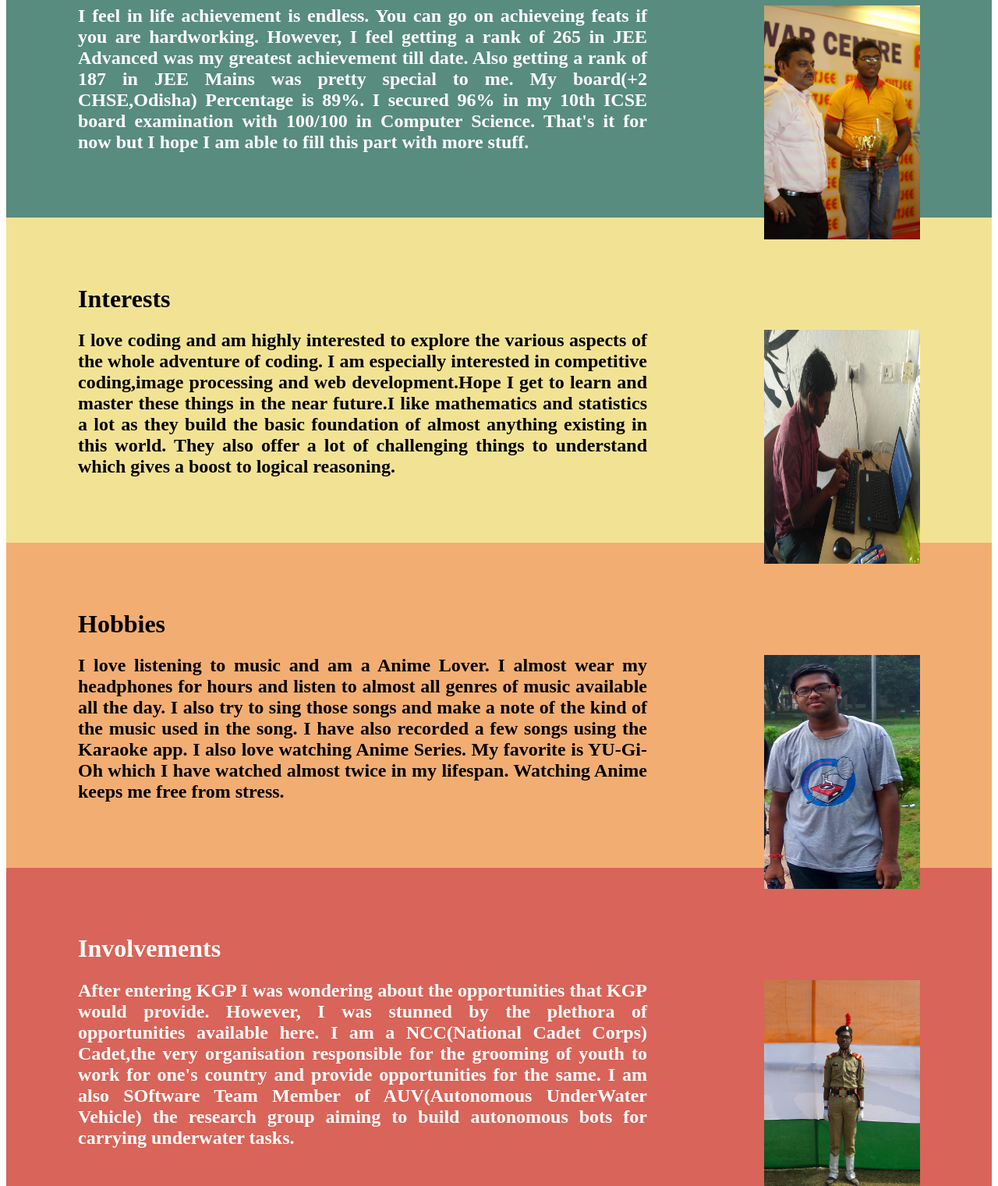
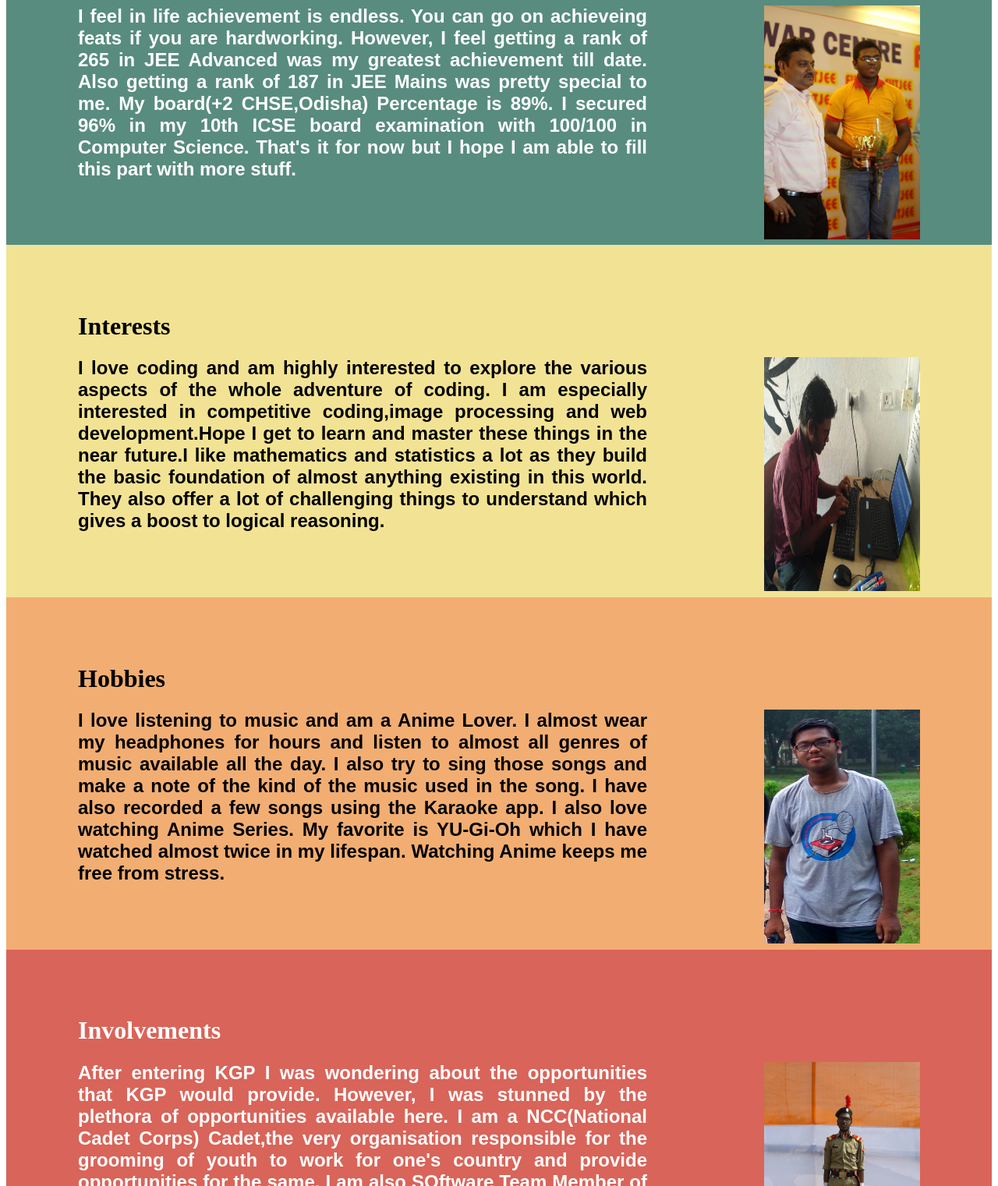
Before and after one commit to rakeshbal99/MyFirstWebsite, a plain HTML site: page AboutMe.html in a window 1280 px wide. Shown: the part 693-2214 px from the top of the page at 78% size. Drawn offline with Linux system fonts and the light colour scheme; a web font is replaced by a local one.

Commit message:
Changed Font

```diff
--- a/AboutMe.html
+++ b/AboutMe.html
@@ -5,7 +5,6 @@
   <meta charset="UTF-8">
     <meta name="viewport" content="width=device-width, initial-scale=1">
   <link rel="stylesheet" type="text/css" href="Style.css">
-  <link rel="stylesheet" type="text/css" href="StyleAboutMe.css">
   <link rel="stylesheet" href="https://cdnjs.cloudflare.com/ajax/libs/font-awesome/4.7.0/css/font-awesome.min.css">
   <link href="https://fonts.googleapis.com/css?family=Amaranth" rel="stylesheet">
 </head>
--- a/Style.css
+++ b/Style.css
@@ -1,3 +1,4 @@
+@import url('https://fonts.googleapis.com/css?family=Amaranth');
 ul {
     list-style-type: none;
     margin: 0;
@@ -10,6 +11,7 @@ ul {
 li {
     float: left;
     box-shadow: 0px 8px 16px 0px rgba(0,0,0,0.1);
+    font-family: 'Amarnath', sans-serif;
 }
 
 li a, .dropbtn {
@@ -37,6 +39,7 @@ li.dropdown {
     min-width: 160px;
     box-shadow: 0px 8px 16px 0px rgba(0,0,0,1);
     z-index: 1;
+    font-family: 'Amarnath', sans-serif;
 }
 
 .dropdown-content a {
@@ -45,6 +48,7 @@ li.dropdown {
     text-decoration: none;
     display: block;
     text-align: left;
+    font-family: 'Amarnath', sans-serif;
 }
 
 .dropdown-content a:hover {background-color: #f1f1f1}
@@ -59,11 +63,12 @@ li.dropdown {
 .h1-class{font-size:64px!important}
 .h1-class{margin:16px!important}
 .h2-class{font-size:32px!important}
-.h2contact-class{font-size :45px; }
-/*.h1-class{
+.h2contact-class{font-size :45px;
+font-family: 'Amarnath', sans-serif;
+}
+.h1-class{
   font-family: 'Amarnath', sans-serif;
-  font-size: 20px;
-}*/
+}
 .button{
   color: #fff;
   background-color: #000;
@@ -89,6 +94,7 @@ img {
 }
 .align-text{
   text-align: justify;
+  font-family: 'Amarnath', sans-serif;
 }
 .icons{
     background-color: /*#ffcce6#f44336*//*#ff9999*/#f9d5e5;
@@ -169,3 +175,20 @@ img {
 .submit:hover{
 	background-color: #ffcc66;
 }
+
+.Achievements{
+  background-color: #588c7e ;
+  color: white;
+}
+.Interests{
+  background-color: #f2e394 ;
+}
+
+.Hobbies{
+  background-color: #f2ae72 ;
+}
+
+.Involvements{
+  background-color: #d96459 ;
+  color: white;
+}
```
